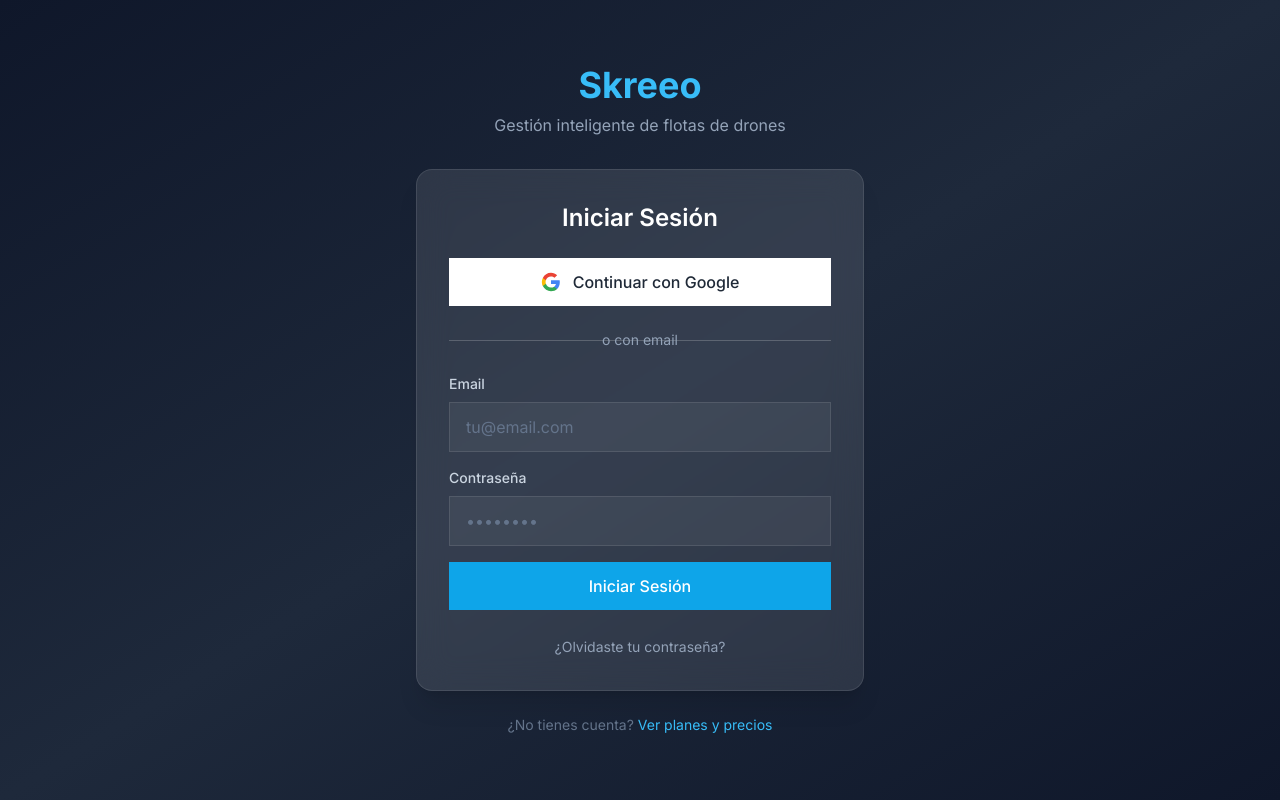
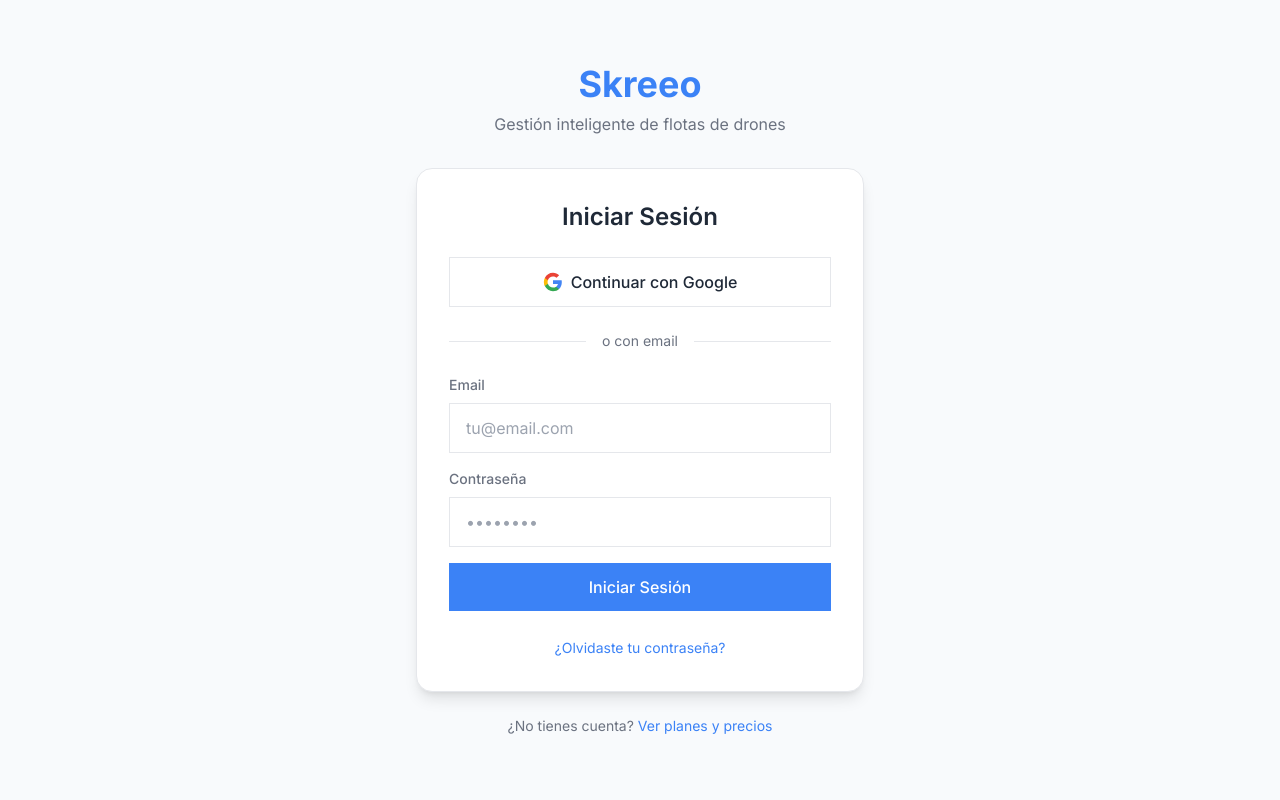
Before and after one commit to pogane2011/skreeo-57, a Next.js app: page /login in a window 1280 px wide. Built offline with nearby package versions, Linux system fonts and the light colour scheme.

Commit message:
Update page.tsx

```diff
--- a/src/app/(auth)/login/page.tsx
+++ b/src/app/(auth)/login/page.tsx
@@ -13,7 +13,6 @@
   const [error, setError] = useState<string | null>(null);
   const router = useRouter();
 
-  // Login con Email/Password
   const handleEmailLogin = async (e: React.FormEvent) => {
     e.preventDefault();
     setLoading(true);
@@ -42,7 +41,6 @@
     }
   };
 
-  // Login con Google
   const handleGoogleLogin = async () => {
     setGoogleLoading(true);
     setError(null);
@@ -68,27 +66,27 @@
   };
 
   return (
-    <div className="min-h-screen bg-gradient-to-br from-slate-900 via-slate-800 to-slate-900 flex items-center justify-center p-4">
+    <div className="skreeo-page-center">
       <div className="w-full max-w-md">
         {/* Logo */}
         <div className="text-center mb-8">
           <Link href="/">
-            <h1 className="text-4xl font-bold text-white mb-2">
-              <span className="text-sky-400">Skreeo</span>
+            <h1 className="text-4xl font-bold text-skreeo-text mb-2">
+              <span className="text-skreeo-primary">Skreeo</span>
             </h1>
           </Link>
-          <p className="text-slate-400">Gestión inteligente de flotas de drones</p>
+          <p className="text-skreeo-muted">Gestión inteligente de flotas de drones</p>
         </div>
 
         {/* Card */}
-        <div className="bg-white/10 backdrop-blur-lg rounded-2xl p-8 shadow-xl border border-white/10">
-          <h2 className="text-2xl font-semibold text-white mb-6 text-center">
+        <div className="skreeo-auth-card">
+          <h2 className="text-2xl font-semibold text-skreeo-text mb-6 text-center">
             Iniciar Sesión
           </h2>
 
           {/* Error */}
           {error && (
-            <div className="bg-red-500/20 border border-red-500/50 text-red-200 px-4 py-3 rounded-lg mb-6 text-sm">
+            <div className="skreeo-alert-error mb-6">
               {error}
             </div>
           )}
@@ -97,28 +95,16 @@
           <button
             onClick={handleGoogleLogin}
             disabled={googleLoading}
-            className="w-full flex items-center justify-center gap-3 bg-white hover:bg-gray-100 text-gray-800 font-medium rounded-lg py-3 px-4 transition-all disabled:opacity-50 disabled:cursor-not-allowed mb-6"
+            className="skreeo-btn-google mb-6"
           >
             {googleLoading ? (
-              <div className="w-5 h-5 border-2 border-gray-400 border-t-transparent rounded-full animate-spin" />
+              <div className="skreeo-spinner border-gray-400" />
             ) : (
               <svg className="w-5 h-5" viewBox="0 0 24 24">
-                <path
-                  fill="#4285F4"
-                  d="M22.56 12.25c0-.78-.07-1.53-.2-2.25H12v4.26h5.92c-.26 1.37-1.04 2.53-2.21 3.31v2.77h3.57c2.08-1.92 3.28-4.74 3.28-8.09z"
-                />
-                <path
-                  fill="#34A853"
-                  d="M12 23c2.97 0 5.46-.98 7.28-2.66l-3.57-2.77c-.98.66-2.23 1.06-3.71 1.06-2.86 0-5.29-1.93-6.16-4.53H2.18v2.84C3.99 20.53 7.7 23 12 23z"
-                />
-                <path
-                  fill="#FBBC05"
-                  d="M5.84 14.09c-.22-.66-.35-1.36-.35-2.09s.13-1.43.35-2.09V7.07H2.18C1.43 8.55 1 10.22 1 12s.43 3.45 1.18 4.93l2.85-2.22.81-.62z"
-                />
-                <path
-                  fill="#EA4335"
-                  d="M12 5.38c1.62 0 3.06.56 4.21 1.64l3.15-3.15C17.45 2.09 14.97 1 12 1 7.7 1 3.99 3.47 2.18 7.07l3.66 2.84c.87-2.6 3.3-4.53 6.16-4.53z"
-                />
+                <path fill="#4285F4" d="M22.56 12.25c0-.78-.07-1.53-.2-2.25H12v4.26h5.92c-.26 1.37-1.04 2.53-2.21 3.31v2.77h3.57c2.08-1.92 3.28-4.74 3.28-8.09z"/>
+                <path fill="#34A853" d="M12 23c2.97 0 5.46-.98 7.28-2.66l-3.57-2.77c-.98.66-2.23 1.06-3.71 1.06-2.86 0-5.29-1.93-6.16-4.53H2.18v2.84C3.99 20.53 7.7 23 12 23z"/>
+                <path fill="#FBBC05" d="M5.84 14.09c-.22-.66-.35-1.36-.35-2.09s.13-1.43.35-2.09V7.07H2.18C1.43 8.55 1 10.22 1 12s.43 3.45 1.18 4.93l2.85-2.22.81-.62z"/>
+                <path fill="#EA4335" d="M12 5.38c1.62 0 3.06.56 4.21 1.64l3.15-3.15C17.45 2.09 14.97 1 12 1 7.7 1 3.99 3.47 2.18 7.07l3.66 2.84c.87-2.6 3.3-4.53 6.16-4.53z"/>
               </svg>
             )}
             {googleLoading ? 'Conectando...' : 'Continuar con Google'}
@@ -127,17 +113,17 @@
           {/* Separador */}
           <div className="relative mb-6">
             <div className="absolute inset-0 flex items-center">
-              <div className="w-full border-t border-white/20"></div>
+              <div className="skreeo-separator w-full"></div>
             </div>
             <div className="relative flex justify-center text-sm">
-              <span className="px-4 bg-transparent text-slate-400">o con email</span>
+              <span className="px-4 bg-white text-skreeo-muted">o con email</span>
             </div>
           </div>
 
           {/* Form Email */}
           <form onSubmit={handleEmailLogin} className="space-y-4">
             <div>
-              <label htmlFor="email" className="block text-sm font-medium text-slate-300 mb-2">
+              <label htmlFor="email" className="skreeo-label">
                 Email
               </label>
               <input
@@ -147,12 +133,12 @@
                 onChange={(e) => setEmail(e.target.value)}
                 placeholder="tu@email.com"
                 required
-                className="w-full px-4 py-3 bg-white/5 border border-white/10 rounded-lg text-white placeholder-slate-500 focus:outline-none focus:ring-2 focus:ring-sky-500 focus:border-transparent transition-all"
+                className="skreeo-input"
               />
             </div>
 
             <div>
-              <label htmlFor="password" className="block text-sm font-medium text-slate-300 mb-2">
+              <label htmlFor="password" className="skreeo-label">
                 Contraseña
               </label>
               <input
@@ -162,18 +148,18 @@
                 onChange={(e) => setPassword(e.target.value)}
                 placeholder="••••••••"
                 required
-                className="w-full px-4 py-3 bg-white/5 border border-white/10 rounded-lg text-white placeholder-slate-500 focus:outline-none focus:ring-2 focus:ring-sky-500 focus:border-transparent transition-all"
+                className="skreeo-input"
               />
             </div>
 
             <button
               type="submit"
               disabled={loading}
-              className="w-full bg-sky-500 hover:bg-sky-600 text-white font-medium rounded-lg py-3 px-4 transition-all disabled:opacity-50 disabled:cursor-not-allowed flex items-center justify-center gap-2"
+              className="skreeo-btn-primary w-full"
             >
               {loading ? (
                 <>
-                  <div className="w-5 h-5 border-2 border-white border-t-transparent rounded-full animate-spin" />
+                  <div className="skreeo-spinner border-white" />
                   Entrando...
                 </>
               ) : (
@@ -183,20 +169,17 @@
           </form>
 
           {/* Links */}
-          <div className="mt-6 text-center space-y-2">
-            <Link
-              href="/forgot-password"
-              className="text-sm text-slate-400 hover:text-sky-400 transition-colors"
-            >
+          <div className="mt-6 text-center">
+            <Link href="/forgot-password" className="text-sm skreeo-link">
               ¿Olvidaste tu contraseña?
             </Link>
           </div>
         </div>
 
         {/* Footer */}
-        <p className="text-center text-slate-500 text-sm mt-6">
+        <p className="text-center text-skreeo-muted text-sm mt-6">
           ¿No tienes cuenta?{' '}
-          <Link href="/pricing" className="text-sky-400 hover:text-sky-300 transition-colors">
+          <Link href="/pricing" className="skreeo-link">
             Ver planes y precios
           </Link>
         </p>
```
